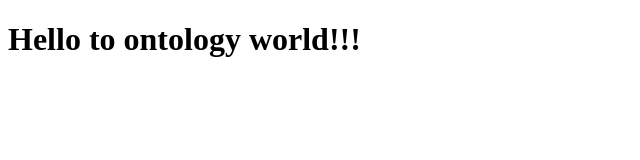
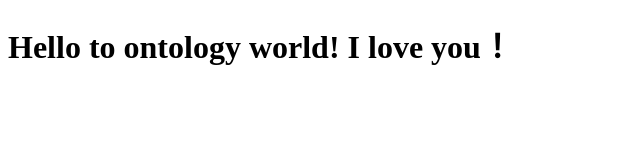
Before and after one commit to EvePan/EvePan.github.io, a plain HTML site: page index.html in a window 1280 px wide. Shown: the whole page, without its empty margins (0-640 px from the left). Drawn offline with Linux system fonts and the light colour scheme.

Commit message:
Update index.html

```diff
--- a/index.html
+++ b/index.html
@@ -5,6 +5,6 @@
         <title>Hello to ontology world!</title>
     </head>
     <body>
-        <h1>Hello to ontology world!!!</h1>
+        <h1>Hello to ontology world! I love you！</h1>
     </body>
 </html>
```
